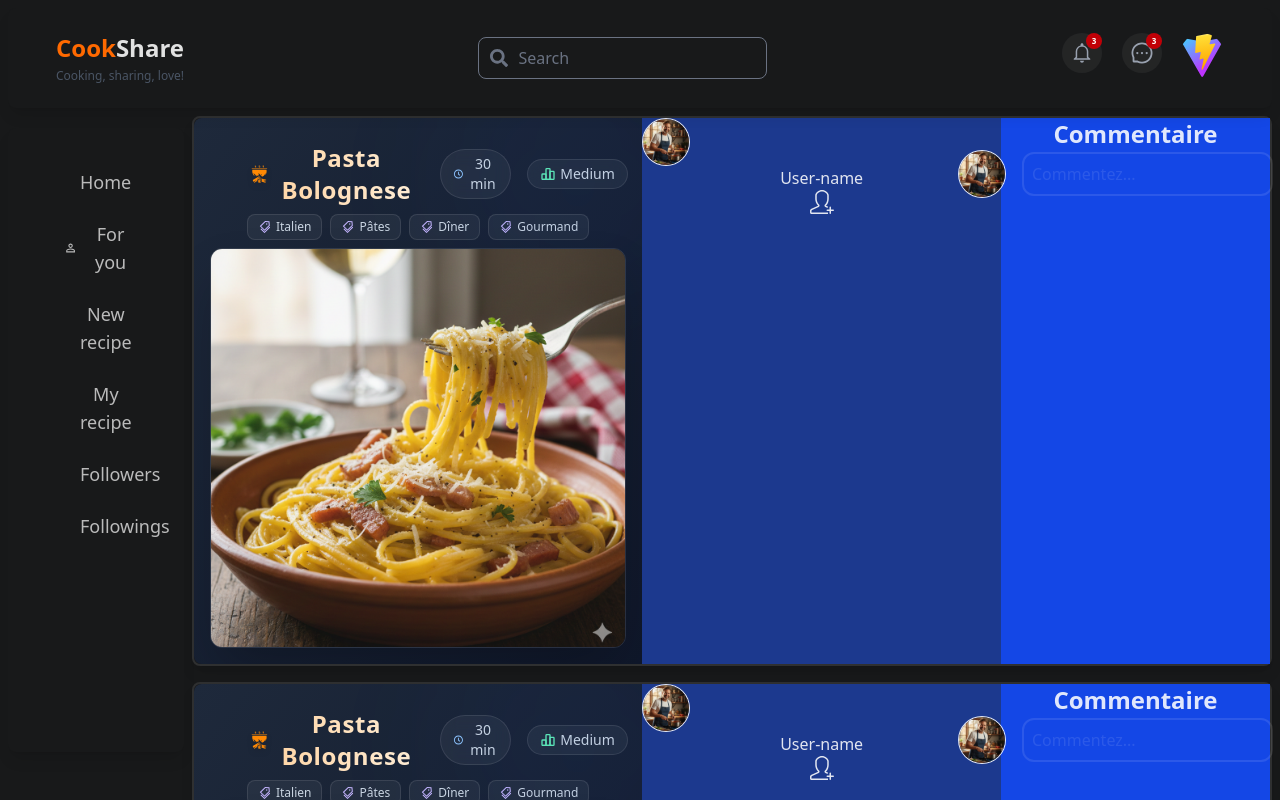
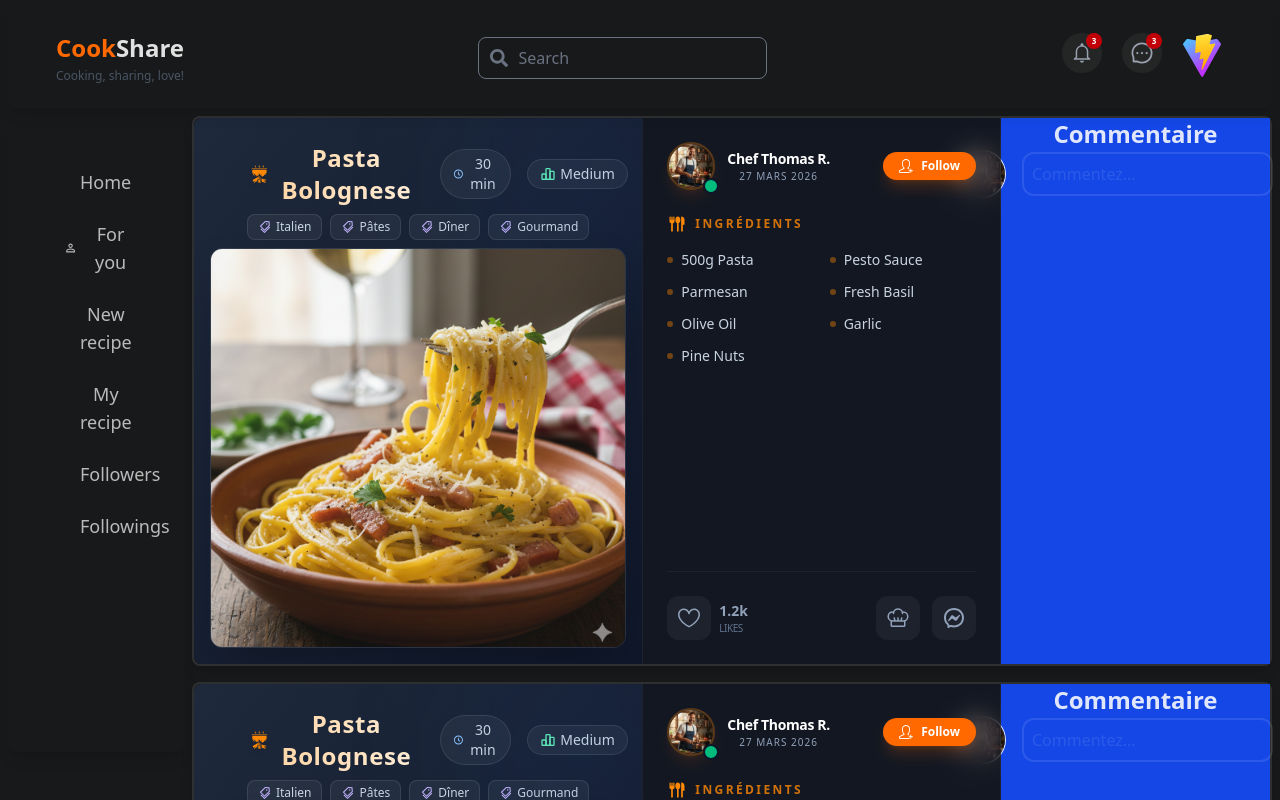
Before and after one commit to c-andriam/transcendence, a React (Vite) app in the folder client/: page /Home in a window 1280 px wide. Shown: the top 800 px of the page. Built offline with nearby package versions, Linux system fonts and the light colour scheme; the HTML template or start-up script is replaced by a standard one.

Commit message:
style: second section ingredients list finish

```diff
--- a/client/src/components/PostCard.tsx
+++ b/client/src/components/PostCard.tsx
@@ -8,10 +8,21 @@ import { AiOutlineTags } from "react-icons/ai";
 import { BiTimeFive } from "react-icons/bi";
 import { PiChefHat } from "react-icons/pi";
 import { TbChartBar } from "react-icons/tb";
+import { RiMessengerLine } from "react-icons/ri";
+import { MdFlatware } from "react-icons/md";
 
 const PostCard = () => {
     const [isFollowing, setIsFollowing] = useState(false);
-
+    const [isLiked, setIsLiked] = useState(false);
+    const ingredients = [
+        '500g Pasta',
+        'Pesto Sauce',
+        'Parmesan',
+        'Fresh Basil',
+        'Olive Oil',
+        'Garlic',
+        'Pine Nuts'
+    ];
     return (
         <div className="post-card grid grid-cols-12 border-2 border-white/10 rounded-lg shadow-lg">
             <section
@@ -59,14 +70,78 @@ const PostCard = () => {
                 </div>
             </section>
             <section
-                className="post-card-center bg-blue-900 col-span-4"
+                className="post-card-center col-span-4 p-6 bg-slate-900/50 backdrop-blur-md border-x border-white/5 flex flex-col"
             >
-                <div>
-                    <img src="../../public/images/users/Tom.png" alt="" className='rounded-full border bg-white/10 w-12 h-12' />
-                    <p>User-name</p>
-                    <button onClick={() => setIsFollowing(!isFollowing)}>
-                        {isFollowing ? <SlUserFollowing size={24} /> : <SlUserFollow size={24} />}
+                {/* User Header */}
+                <div className='flex flex-row items-center mb-6 justify-between'>
+                    <div className='flex flex-row gap-3 items-center'>
+                        <div className="relative">
+                            <img src="../../public/images/users/Tom.png" alt="User" className='rounded-full border-2 border-orange-400/30 w-12 h-12 object-cover shadow-lg shadow-orange-500/10' />
+                            <div className="absolute -bottom-1 -right-1 w-4 h-4 bg-emerald-500 border-2 border-slate-900 rounded-full"></div>
+                        </div>
+                        <div className='flex flex-col'>
+                            <p className='text-sm font-bold text-white tracking-tight'>Chef Thomas R.</p>
+                            <p className='text-[10px] uppercase tracking-widest text-slate-400 font-medium'>27 MARS 2026</p>
+                        </div>
+                    </div>
+                    <button
+                        onClick={() => setIsFollowing(!isFollowing)}
+                        className={`flex flex-row gap-2 items-center justify-center px-4 py-1.5 rounded-full text-xs font-semibold transition-all duration-300 ${isFollowing
+                            ? 'bg-white/10 text-white border border-white/20 hover:bg-white/20'
+                            : 'bg-orange-500 text-white hover:bg-orange-600 shadow-lg shadow-orange-500/20'
+                            }`}
+                    >
+                        {isFollowing ? <SlUserFollowing size={14} /> : <SlUserFollow size={14} />}
+                        <span>{isFollowing ? 'Following' : 'Follow'}</span>
                     </button>
+                </div>
+
+                {/* Recipe Summary & Ingredients */}
+                <div className='flex flex-col gap-6 flex-grow'>
+                    <div className='space-y-4'>
+                        <div className='flex items-center gap-2 text-orange-400'>
+                            <MdFlatware size={20} />
+                            <h3 className='text-xs font-bold uppercase tracking-[0.2em] text-orange-400/80'>Ingrédients</h3>
+                        </div>
+                        <ul className='grid grid-cols-2 gap-y-3 gap-x-4'>
+                            {ingredients.map((ingredient, i) => (
+                                <li key={i} className='flex items-center gap-2 group'>
+                                    <span className='w-1.5 h-1.5 rounded-full bg-orange-400/40 group-hover:bg-orange-400 transition-colors'></span>
+                                    <span className='text-sm text-slate-300 group-hover:text-white transition-colors'>{ingredient}</span>
+                                </li>
+                            ))}
+                        </ul>
+                    </div>
+                </div>
+
+                {/* Action Bar */}
+                <div className='mt-8 pt-6 border-t border-white/5 flex items-center justify-between'>
+                    <button
+                        onClick={() => setIsLiked(!isLiked)}
+                        className='flex items-center gap-2 group transition-all'
+                    >
+                        <div className={`p-2.5 rounded-xl transition-all duration-300 ${isLiked
+                            ? 'bg-red-500/10 text-red-500'
+                            : 'bg-white/5 text-slate-400 group-hover:bg-white/10 group-hover:text-white'
+                            }`}>
+                            {isLiked ? <GoHeartFill size={24} /> : <GoHeart size={24} />}
+                        </div>
+                        <div className='flex flex-col items-start'>
+                            <span className={`text-sm font-bold ${isLiked ? 'text-white' : 'text-slate-400'}`}>1.2k</span>
+                            <span className='text-[10px] text-slate-500 font-medium uppercase tracking-tighter'>Likes</span>
+                        </div>
+                    </button>
+
+                    <div className='flex gap-3'>
+                        <button className='p-2.5 rounded-xl bg-white/5 text-slate-400 hover:bg-white/10 hover:text-white transition-all duration-300 group relative' title="Instructions">
+                            <PiChefHat size={24} />
+                            <span className="absolute -top-10 left-1/2 -translate-x-1/2 px-2 py-1 bg-slate-800 text-[10px] text-white rounded opacity-0 group-hover:opacity-100 transition-opacity whitespace-nowrap border border-white/10">Instruction</span>
+                        </button>
+                        <button className='p-2.5 rounded-xl bg-white/5 text-slate-400 hover:bg-white/10 hover:text-white transition-all duration-300 group relative' title="Discuter">
+                            <RiMessengerLine size={24} />
+                            <span className="absolute -top-10 left-1/2 -translate-x-1/2 px-2 py-1 bg-slate-800 text-[10px] text-white rounded opacity-0 group-hover:opacity-100 transition-opacity whitespace-nowrap border border-white/10">Discuter</span>
+                        </button>
+                    </div>
                 </div>
             </section>
             <section
```
